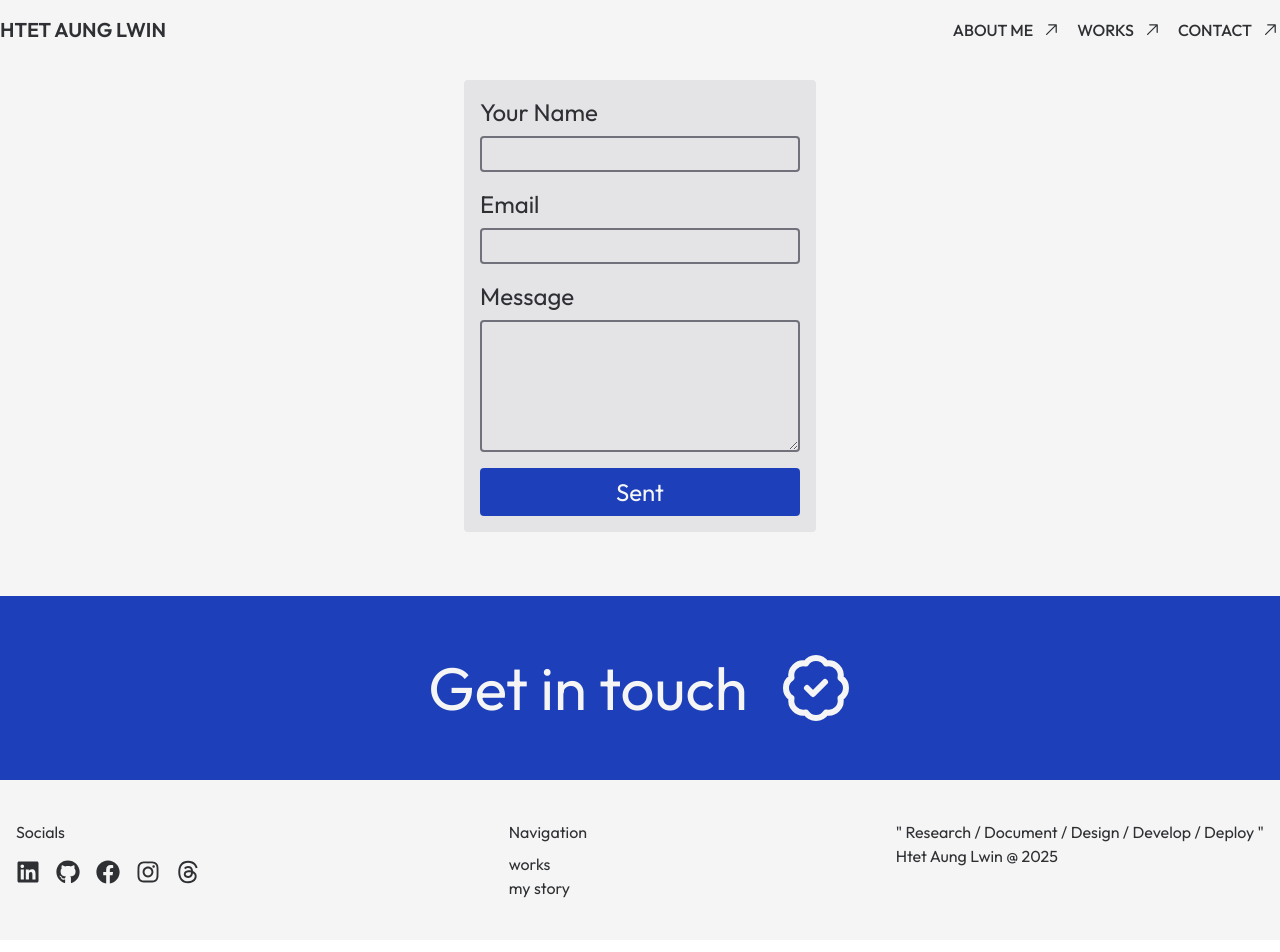
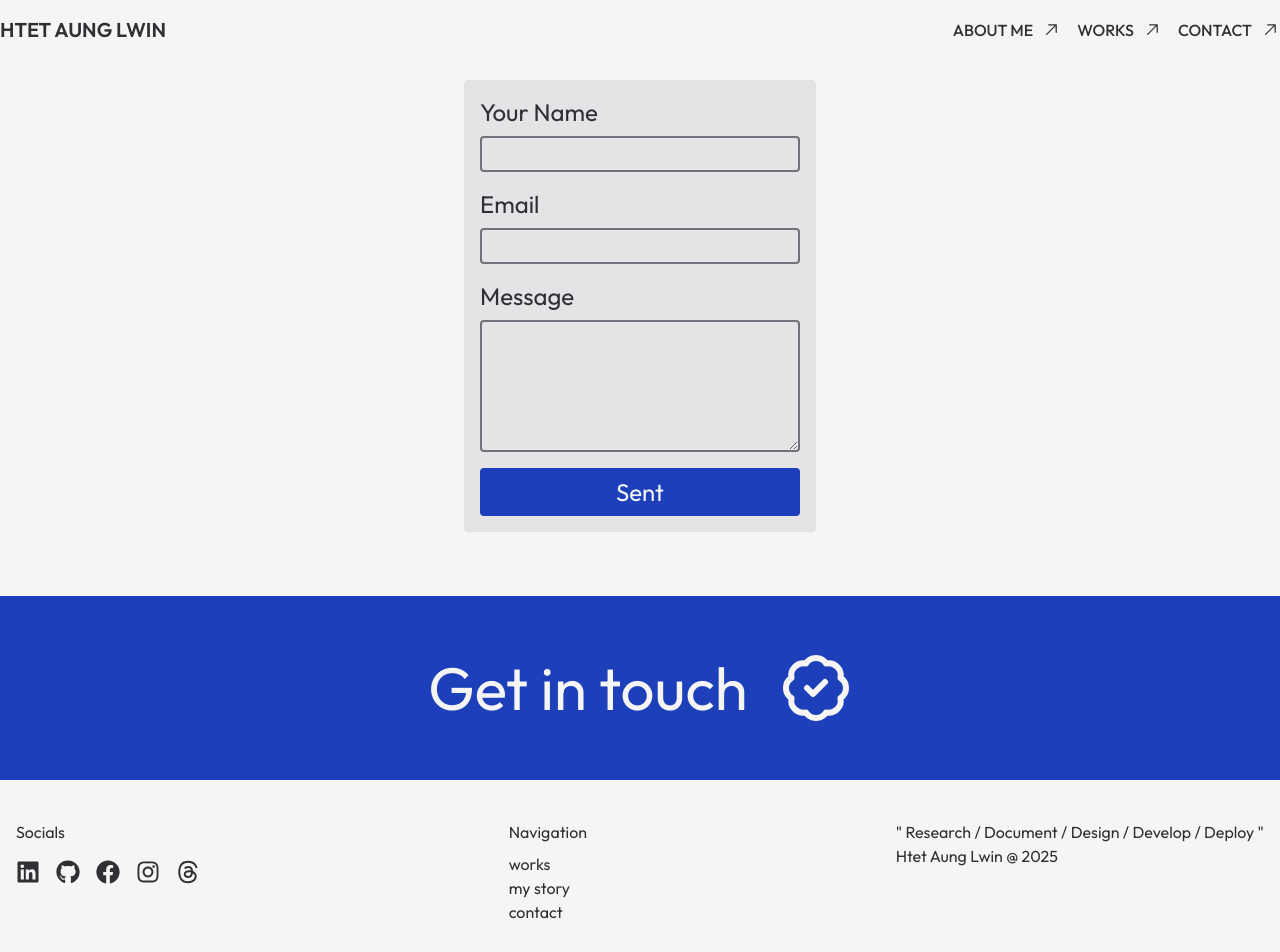
Before and after one commit to HtetAungLw1n/Portfolio, a React (Vite) app: page /contact in a window 1280 px wide. Shown: the top 952 px of the page. Built offline with nearby package versions, Linux system fonts and the light colour scheme.

Commit message:
footer navigation

```diff
--- a/src/components/Footer.jsx
+++ b/src/components/Footer.jsx
@@ -72,9 +72,14 @@ const Footer = ({ footerText }) => {
         >
           <div>Navigation</div>
           <div className="flex flex-col mt-2">
-            <Link className="hover:text-mblue">works</Link>
+            <Link to={"/works"} className="hover:text-mblue">
+              works
+            </Link>
             <Link to={"/about-me"} className="hover:text-mblue">
               my story
+            </Link>
+            <Link to={"/contact"} className="hover:text-mblue">
+              contact
             </Link>
           </div>
         </motion.div>
```
